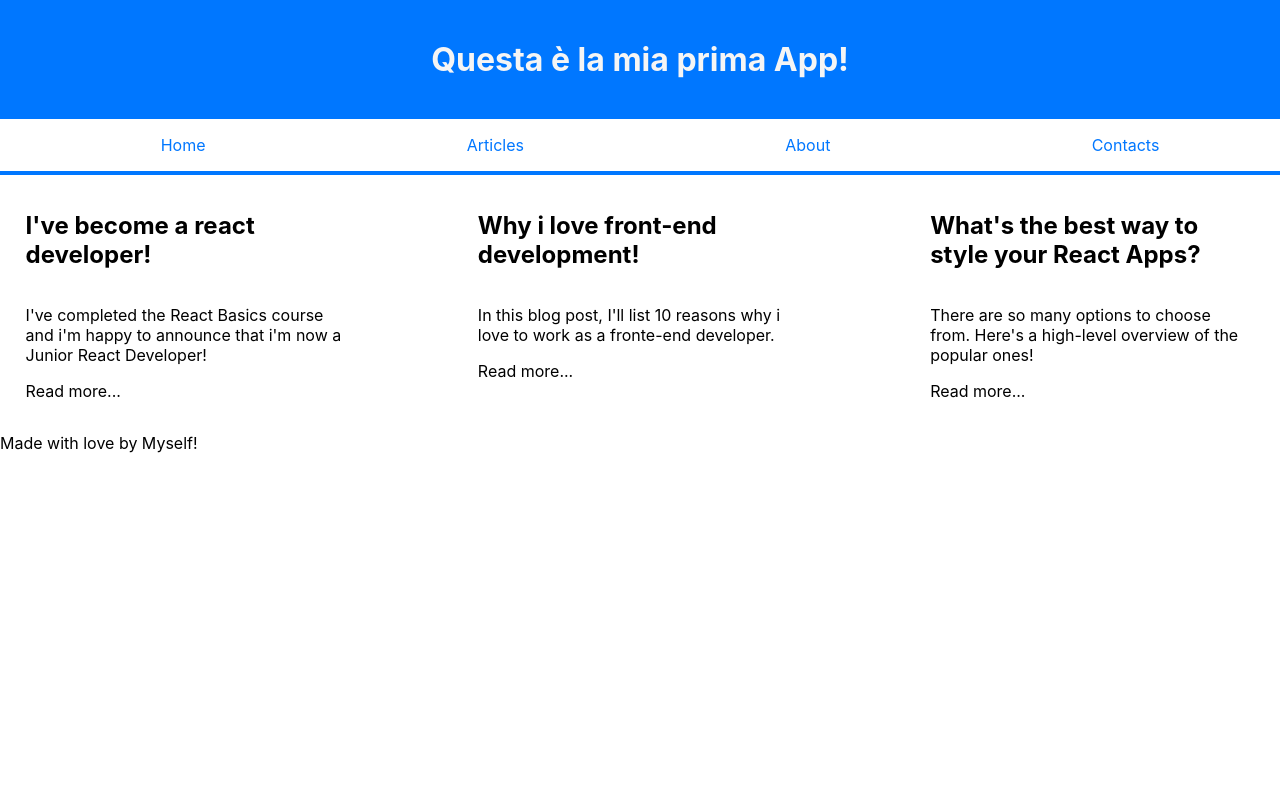
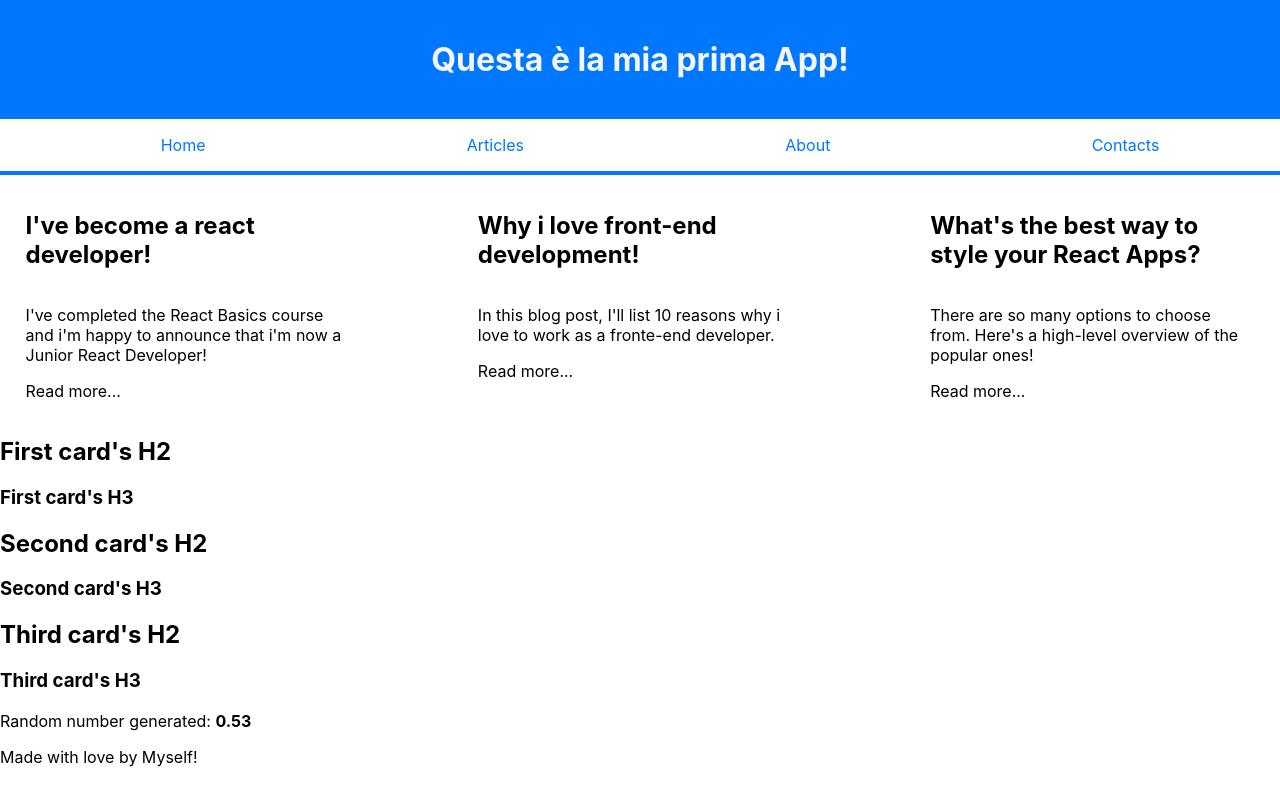
Before and after one commit to salvatorequagliariello/meta-course, a React (Create React App) app in the folder first-app/: page / in a window 1280 px wide. Built offline with nearby package versions, Linux system fonts and the light colour scheme.

Commit message:
complete module

```diff
--- a/first-app/src/App.js
+++ b/first-app/src/App.js
@@ -5,6 +5,8 @@ import Intro1 from './components/Intro1';
 import Intro2 from './components/Intro2';
 import Intro3 from './components/Intro3';
 import Footer from './components/Footer';
+import RandomNumber from './components/RandomNumberGenerator';
+import Card from './components/Card';
 
 function Header() {
   return <h1 className="header-title-h1">Questa è la mia prima App!</h1>
@@ -20,6 +22,12 @@ function App() {
         <Intro2 />
         <Intro3 />
       </div>
+      <div className="cards-container">
+        <Card h2="First card's H2" h3="First card's H3"/>
+        <Card h2="Second card's H2" h3="Second card's H3"/>
+        <Card h2="Third card's H2" h3="Third card's H3"/>
+      </div>
+      <RandomNumber />
       <Footer />
 
     </div>
--- /dev/null
+++ b/first-app/src/components/Card.js
@@ -0,0 +1,11 @@
+
+const Card = function(props) {
+    return (
+        <div className="card-container">
+            <h2>{props.h2}</h2>
+            <h3>{props.h3}</h3>
+        </div>
+    );
+};
+
+export default Card;
--- /dev/null
+++ b/first-app/src/components/RandomNumberGenerator.js
@@ -0,0 +1,12 @@
+
+
+function RandomNumber() {
+    const number = (Math.random() * 10).toFixed(2);
+     return (
+        <div>
+            <p>Random number generated: <b>{number}</b></p>
+        </div>
+     );
+};
+
+export default RandomNumber;
```
